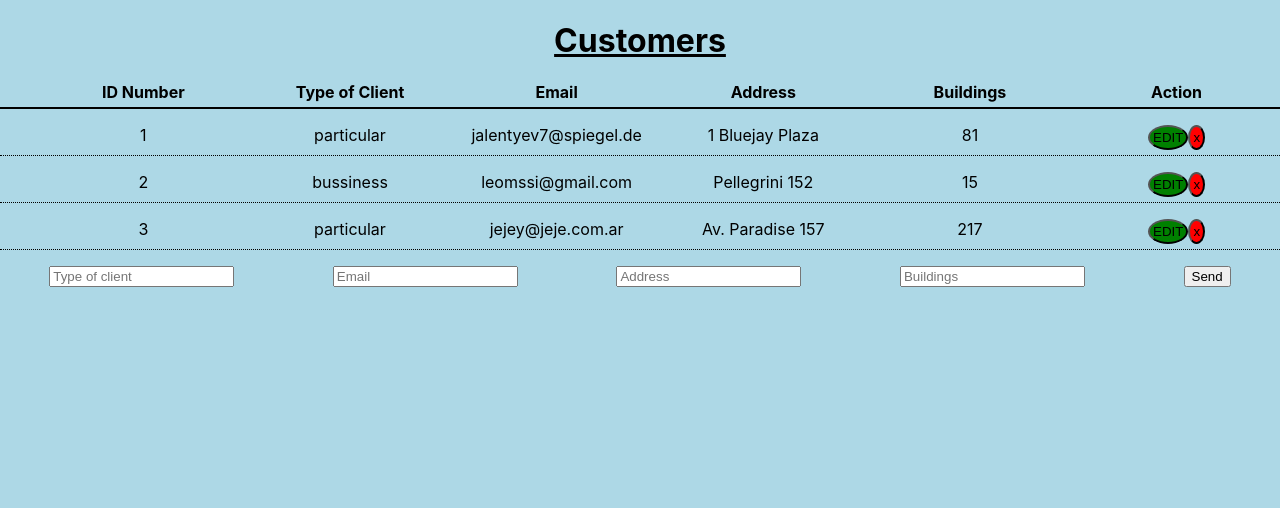
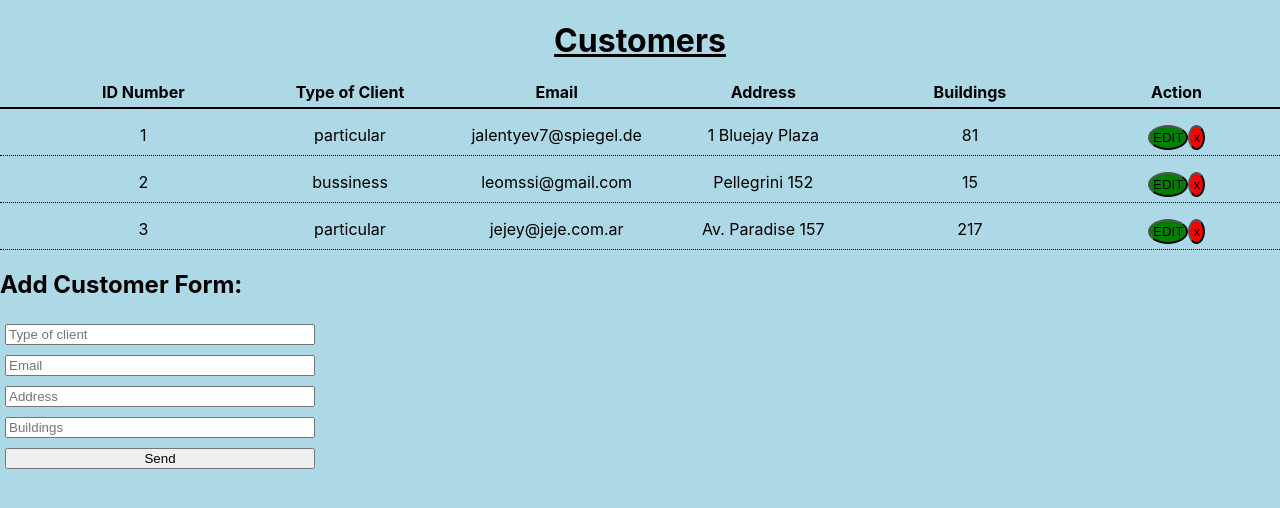
Before and after one commit to ignacioaristo/CaldAR, a React (Create React App) app: page / in a window 1280 px wide. Shown: the top 508 px of the page. Built offline with nearby package versions, Linux system fonts and the light colour scheme.

Commit message:
minial changes

```diff
--- a/src/App.css
+++ b/src/App.css
@@ -36,7 +36,3 @@
     transform: rotate(360deg);
   }
 }
-
-body {
-  background-color: lightblue;
-}
--- a/src/components/AddCustomer.js
+++ b/src/components/AddCustomer.js
@@ -29,8 +29,11 @@ export class AddCustomer extends Component {
 
     render() {
         return (
+            <div>
+                <h2>Add Customer Form:</h2>
                 <form onSubmit={this.onSubmit} style={formStyle}>
                     <input
+                        style={inputStyle}
                         type='text'
                         name='type'
                         placeholder='Type of client'
@@ -38,6 +41,7 @@ export class AddCustomer extends Component {
                         onChange={this.onChange}
                     />
                     <input
+                        style={inputStyle}
                         type='email'
                         name='email'
                         placeholder='Email'
@@ -45,6 +49,7 @@ export class AddCustomer extends Component {
                         onChange={this.onChange}
                     />
                     <input
+                        style={inputStyle}
                         type='text'
                         name='address'
                         placeholder='Address'
@@ -52,22 +57,29 @@ export class AddCustomer extends Component {
                         onChange={this.onChange}
                     />
                     <input
+                        style={inputStyle}
                         type='text'
                         name='buildings'
                         placeholder='Buildings'
                         value={this.state.buildings}
                         onChange={this.onChange}/>
-                <input type='submit' onClick={this.props.AddCustomer} value='Send' />
+                    <input style={inputStyle} type='submit' onClick={this.props.AddCustomer} value='Send' />
                 </form>
+            </div>
         )
     }
 }
 
 const formStyle = {
     display: 'flex',
-    flexDirection: 'row',
+    flexDirection: 'column',
     justifyContent: 'space-around',
-    flexWrap: 'wrap'
+    flexWrap: 'wrap',
+    width: '25%',
+}
+
+const inputStyle = {
+    margin: '5px'
 }
 
 
```
Also changed, not shown: public/manifest.json, 1 other file (tests, documents, lock files or other folders). Lines whose indentation alone changed are shown as unchanged.
